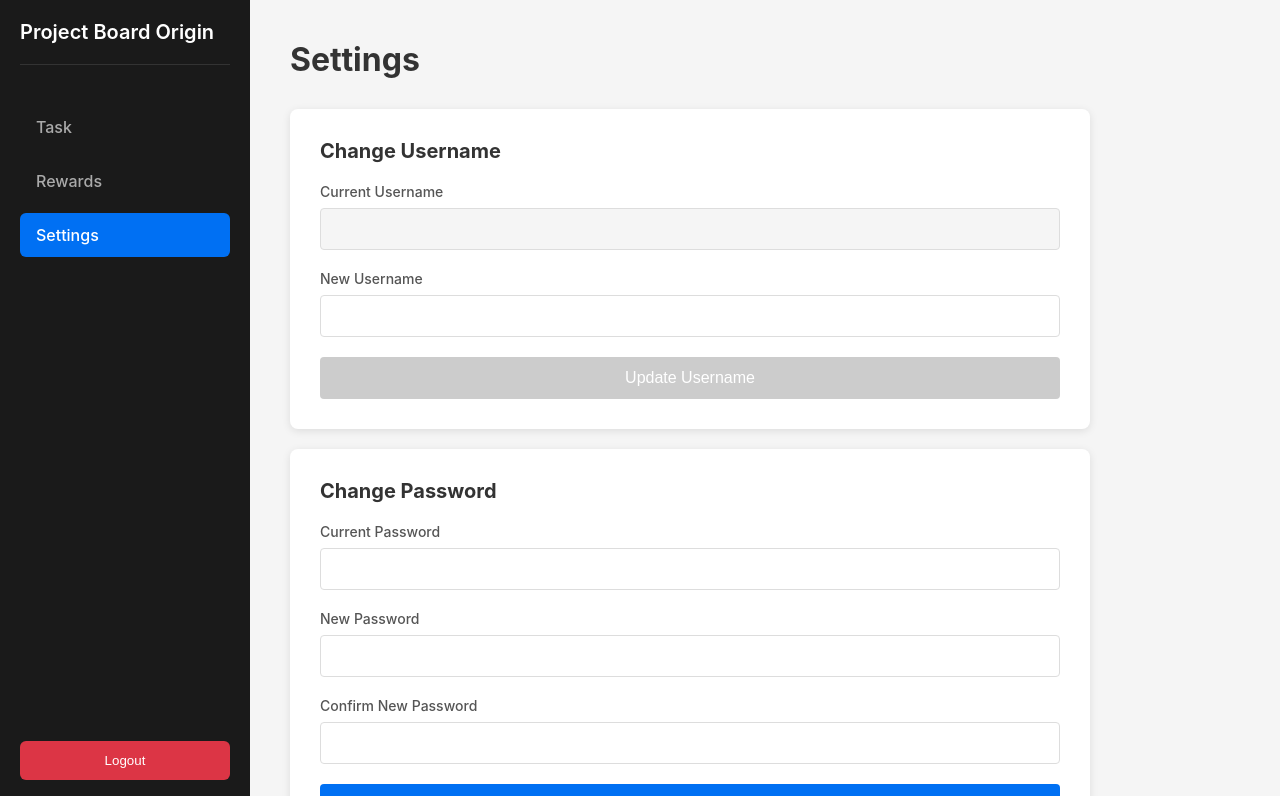
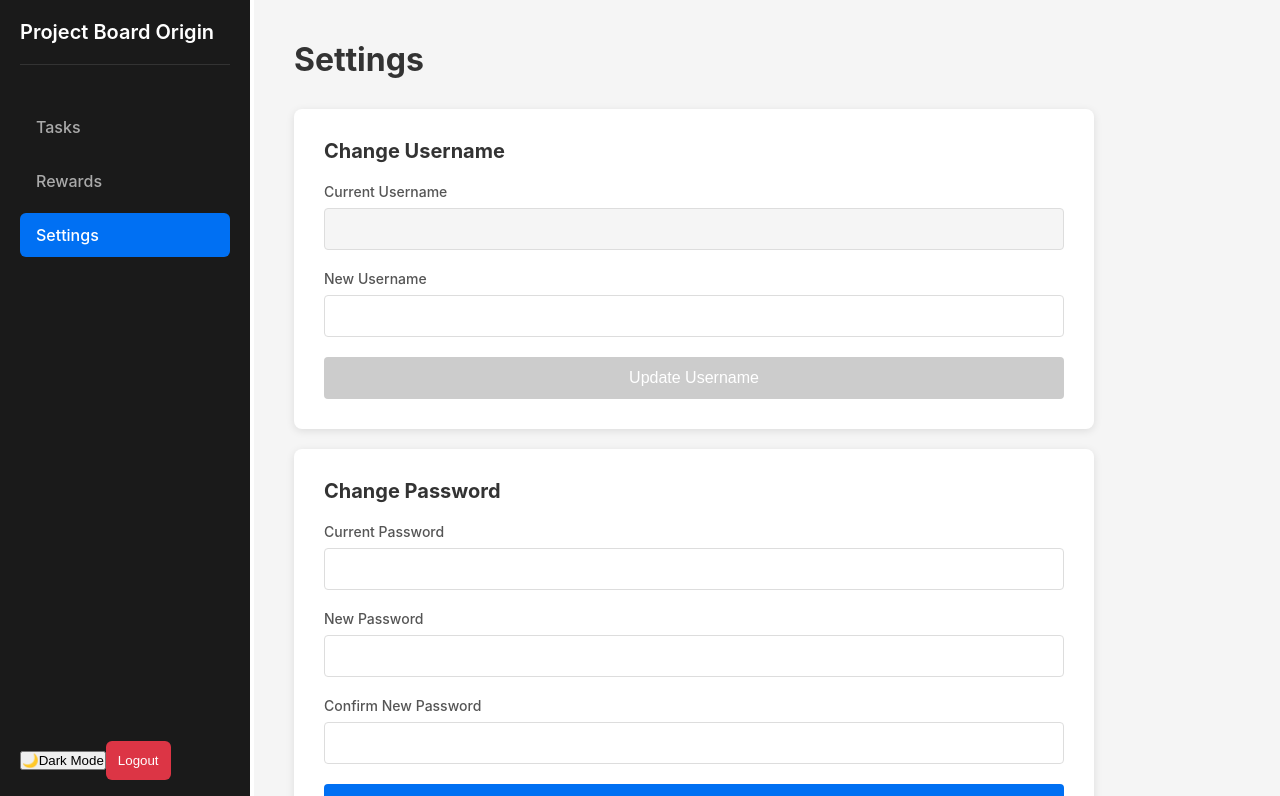
Before and after one commit to iiivannn/Project-Board, a Next.js app: page /dashboard/settings in a window 1280 px wide. Shown: the top 796 px of the page. Built offline with nearby package versions, Linux system fonts and the light colour scheme; no server answers; the database is empty; sample sign-in values are in the browser's storage.

Commit message:
ProjectBoard: Removed theme switcher in settings page and added it to navigation

```diff
--- a/src/app/(styles)/_navigation.scss
+++ b/src/app/(styles)/_navigation.scss
@@ -1,28 +1,124 @@
+// Mobile-First Navigation Styles
+
 .dashboard-layout {
   display: flex;
+  background-color: var(--bg-secondary);
   min-height: 100vh;
 }
 
+// Hamburger Button (Mobile Only)
+.hamburger {
+  position: fixed;
+  top: 20px;
+  left: 20px;
+  z-index: 1100;
+  width: 40px;
+  height: 40px;
+  background-color: var(--nav-bg);
+  border: none;
+  border-radius: 6px;
+  cursor: pointer;
+  display: flex;
+  flex-direction: column;
+  justify-content: center;
+  align-items: center;
+  gap: 6px;
+  padding: 8px;
+  transition: all 0.3s;
+
+  span {
+    display: block;
+    width: 24px;
+    height: 2px;
+    background-color: var(--nav-text);
+    transition: all 0.3s;
+    border-radius: 2px;
+  }
+
+  &.open {
+    span:nth-child(1) {
+      transform: rotate(50deg) translate(6px, 4px);
+    }
+
+    span:nth-child(2) {
+      opacity: 0;
+    }
+
+    span:nth-child(3) {
+      transform: rotate(-50deg) translate(7px, -6px);
+    }
+  }
+
+  // Hide on desktop
+  @media (min-width: 1024px) {
+    display: none;
+  }
+}
+
+// Overlay (Mobile Only)
+.nav-overlay {
+  position: fixed;
+  top: 0;
+  left: 0;
+  right: 0;
+  bottom: 0;
+  background-color: rgba(0, 0, 0, 0.5);
+  z-index: 999;
+
+  @media (min-width: 1024px) {
+    display: none;
+  }
+}
+
+// Navigation Sidebar
 .navigation {
-  width: 250px;
-  background-color: #1a1a1a;
-  color: white;
+  position: fixed;
+  top: 0;
+  left: -280px; // Hidden by default on mobile
+  width: 280px;
+  height: 100vh;
+  background-color: var(--nav-bg);
+  color: var(--nav-text);
   padding: 20px;
   display: flex;
   flex-direction: column;
+  border-right: 1px solid var(--nav-border);
+  z-index: 1000;
+  transition: left 0.3s ease;
+  overflow-y: auto;
+
+  // Slide in when open (Mobile)
+  &.open {
+    left: 0;
+  }
+
+  // Desktop - Always visible
+  @media (min-width: 1024px) {
+    left: 0;
     position: fixed;
-  height: 100vh;
-  left: 0;
-  top: 0;
+  }
 
   .navigation-header {
+    display: flex;
+    justify-content: space-between;
+    align-items: center;
     margin-bottom: 40px;
     padding-bottom: 20px;
-    border-bottom: 1px solid #333;
+    border-bottom: 1px solid var(--nav-border);
 
     h2 {
-      font-size: 20px;
+      font-size: 18px;
       font-weight: 600;
+      color: var(--nav-text);
+      margin: 0;
+      width: 100%;
+      text-align: center;
+      transform: translate(20px, 6px);
+
+      @media (min-width: 1024px) {
+        text-align: left;
+        transform: unset;
+      }
     }
   }
 
@@ -36,26 +132,62 @@
       padding: 12px 16px;
       border-radius: 6px;
       text-decoration: none;
-      color: #aaa;
+      color: var(--nav-text-inactive);
       transition: all 0.3s;
       font-weight: 500;
 
       &:hover {
-        background-color: #2a2a2a;
-        color: white;
+        background-color: var(--nav-hover);
+        color: var(--nav-text);
       }
 
       &.active {
-        background-color: #0070f3;
-        color: white;
+        background-color: var(--nav-active);
+        color: var(--nav-text);
       }
     }
   }
 
+  .navigation-footer {
+    display: flex;
+    flex-direction: column;
+    gap: 10px;
+    padding-top: 20px;
+    border-top: 1px solid var(--nav-border);
+
+    .theme-toggle {
+      width: 100%;
+      padding: 12px 16px;
+      background-color: var(--nav-hover);
+      color: var(--nav-text);
+      border: none;
+      border-radius: 6px;
+      cursor: pointer;
+      font-weight: 500;
+      transition: all 0.3s;
+      display: flex;
+      align-items: center;
+      gap: 10px;
+      justify-content: center;
+
+      .theme-icon {
+        font-size: 18px;
+      }
+
+      .theme-text {
+        font-size: 14px;
+      }
+
+      &:hover {
+        background-color: var(--btn-secondary-hover);
+      }
+    }
+
     .logout-button {
+      width: 100%;
       padding: 12px;
-    background-color: #dc3545;
-    color: white;
+      background-color: var(--btn-danger-bg);
+      color: var(--btn-danger-text);
       border: none;
       border-radius: 6px;
       cursor: pointer;
@@ -63,15 +195,22 @@
       transition: background-color 0.3s;
 
       &:hover {
-      background-color: #c82333;
+        background-color: var(--btn-danger-hover);
+      }
     }
   }
 }
 
+// Dashboard Content
 .dashboard-content {
-  margin-left: 250px;
   flex: 1;
+  padding: 80px 20px 20px; // Extra top padding for hamburger on mobile
+  background-color: var(--bg-secondary);
+  min-height: 100vh;
+
+  // Desktop - Add left margin for sidebar
+  @media (min-width: 1024px) {
+    margin-left: 280px;
     padding: 40px;
-  background-color: #f5f5f5;
-  min-height: 100vh;
   }
+}
--- /dev/null
+++ b/src/app/(styles)/_variables.scss
@@ -0,0 +1,166 @@
+// Light Theme Variables
+:root,
+[data-theme="light"] {
+  // Background colors
+  --bg-primary: #ffffff;
+  --bg-secondary: #f5f5f5;
+  --bg-tertiary: #fafafa;
+  --bg-hover: #f0f0f0;
+
+  // Text colors
+  --text-primary: #333333;
+  --text-secondary: #666666;
+  --text-disabled: #999999;
+
+  // Border colors
+  --border-primary: #e0e0e0;
+  --border-secondary: #ddd;
+  --border-focus: #0070f3;
+
+  // Component colors
+  --card-bg: #ffffff;
+  --card-shadow: rgba(0, 0, 0, 0.1);
+  --modal-overlay: rgba(0, 0, 0, 0.5);
+
+  // Navigation
+  --nav-bg: #1a1a1a;
+  --nav-text: #ffffff;
+  --nav-text-inactive: #aaaaaa;
+  --nav-hover: #2a2a2a;
+  --nav-active: #0070f3;
+  --nav-border: #333333;
+
+  // Status colors
+  --success-bg: #e8f5e9;
+  --success-text: #2e7d32;
+  --success-border: #66bb6a;
+
+  --error-bg: #ffebee;
+  --error-text: #d32f2f;
+  --error-border: #ef5350;
+
+  --warning-bg: #fff3e0;
+  --warning-text: #e65100;
+  --warning-border: #ffb74d;
+
+  --info-bg: #e3f2fd;
+  --info-text: #1976d2;
+  --info-border: #64b5f6;
+
+  // Button colors
+  --btn-primary-bg: #0070f3;
+  --btn-primary-hover: #0051cc;
+  --btn-primary-text: #ffffff;
+
+  --btn-secondary-bg: #f0f0f0;
+  --btn-secondary-hover: #4a4a4a;
+  --btn-secondary-text: #333333;
+
+  --btn-danger-bg: #dc3545;
+  --btn-danger-hover: #c82333;
+  --btn-danger-text: #ffffff;
+
+  --btn-disabled-bg: #cccccc;
+  --btn-disabled-text: #666666;
+
+  // Project card states
+  --card-complete-border: #4caf50;
+  --card-complete-bg: #f1f8f4;
+  --card-obsolete-opacity: 0.6;
+
+  // Reward badge
+  --reward-bg: #e8f5e9;
+  --reward-text: #2e7d32;
+
+  // Scrollbar
+  --scrollbar-track: #f1f1f1;
+  --scrollbar-thumb: #888888;
+  --scrollbar-thumb-hover: #555555;
+}
+
+// Dark Theme Variables
+[data-theme="dark"] {
+  // Background colors
+  --bg-primary: #1a1a1a;
+  --bg-secondary: #242424;
+  --bg-tertiary: #2a2a2a;
+  --bg-hover: #333333;
+
+  // Text colors
+  --text-primary: #e0e0e0;
+  --text-secondary: #b0b0b0;
+  --text-disabled: #666666;
+
+  // Border colors
+  --border-primary: #3a3a3a;
+  --border-secondary: #444444;
+  --border-focus: #4a9eff;
+
+  // Component colors
+  --card-bg: #242424;
+  --card-shadow: rgba(0, 0, 0, 0.3);
+  --modal-overlay: rgba(0, 0, 0, 0.7);
+
+  // Navigation (stays mostly the same but slightly adjusted)
+  --nav-bg: #0d0d0d;
+  --nav-text: #ffffff;
+  --nav-text-inactive: #888888;
+  --nav-hover: #1a1a1a;
+  --nav-active: #4a9eff;
+  --nav-border: #2a2a2a;
+
+  // Status colors (darker backgrounds, brighter text)
+  --success-bg: #1b5e20;
+  --success-text: #a5d6a7;
+  --success-border: #2e7d32;
+
+  --error-bg: #b71c1c;
+  --error-text: #ef9a9a;
+  --error-border: #c62828;
+
+  --warning-bg: #e65100;
+  --warning-text: #ffcc80;
+  --warning-border: #ef6c00;
+
+  --info-bg: #01579b;
+  --info-text: #81d4fa;
+  --info-border: #0277bd;
+
+  // Button colors
+  --btn-primary-bg: #4a9eff;
+  --btn-primary-hover: #357abd;
+  --btn-primary-text: #ffffff;
+
+  --btn-secondary-bg: #3a3a3a;
+  --btn-secondary-hover: #4a4a4a;
+  --btn-secondary-text: #e0e0e0;
+
+  --btn-danger-bg: #d32f2f;
+  --btn-danger-hover: #b71c1c;
+  --btn-danger-text: #ffffff;
+
+  --btn-disabled-bg: #2a2a2a;
+  --btn-disabled-text: #666666;
+
+  // Project card states
+  --card-complete-border: #66bb6a;
+  --card-complete-bg: #1b5e20;
+  --card-obsolete-opacity: 0.4;
+
+  // Reward badge
+  --reward-bg: #1b5e20;
+  --reward-text: #a5d6a7;
+
+  // Scrollbar
+  --scrollbar-track: #2a2a2a;
+  --scrollbar-thumb: #4a4a4a;
+  --scrollbar-thumb-hover: #666666;
+}
+
+// Transition for smooth theme switching
+* {
+  transition:
+    background-color 0.3s ease,
+    color 0.3s ease,
+    border-color 0.3s ease;
+}
--- a/src/components/Navigation.tsx
+++ b/src/components/Navigation.tsx
@@ -1,19 +1,74 @@
 "use client";
 
+import { useState, useEffect } from "react";
+import Link from "next/link";
+import { usePathname } from "next/navigation";
 import { signOut } from "next-auth/react";
-import { usePathname } from "next/navigation";
-import Link from "next/link";
 
 export default function Navigation() {
   const pathname = usePathname();
+  const [isOpen, setIsOpen] = useState(false);
+  const [theme, setTheme] = useState("dark");
+
+  useEffect(() => {
+    async function fetchTheme() {
+      try {
+        const res = await fetch("/api/user/theme");
+        const data = await res.json();
+        setTheme(data.theme);
+        document.body.setAttribute("data-theme", data.theme);
+      } catch (error) {
+        console.error("Error fetching theme:", error);
+      }
+    }
+
+    fetchTheme();
+  }, []);
+
+  const handleToggleTheme = async () => {
+    try {
+      const res = await fetch("/api/user/theme", {
+        method: "PATCH",
+      });
+
+      const data = await res.json();
+
+      if (res.ok) {
+        setTheme(data.theme);
+        document.body.setAttribute("data-theme", data.theme);
+      }
+    } catch (error) {
+      console.error("Error toggling theme:", error);
+    }
+  };
 
   const handleLogout = async () => {
     await signOut({ redirect: false });
     window.location.href = "/login";
   };
 
+  const closeMenu = () => {
+    setIsOpen(false);
+  };
+
   return (
-    <nav className="navigation">
+    <>
+      {/* Hamburger Button - Mobile Only */}
+      <button
+        className={`hamburger ${isOpen ? "open" : ""}`}
+        onClick={() => setIsOpen(!isOpen)}
+        aria-label="Toggle menu"
+      >
+        <span></span>
+        <span></span>
+        <span></span>
+      </button>
+
+      {/* Overlay - Mobile Only */}
+      {isOpen && <div className="nav-overlay" onClick={closeMenu}></div>}
+
+      {/* Navigation */}
+      <nav className={`navigation ${isOpen ? "open" : ""}`}>
         <div className="navigation-header">
           <h2>Project Board Origin</h2>
         </div>
@@ -22,26 +77,47 @@ export default function Navigation() {
           <Link
             href="/dashboard/tasks"
             className={pathname === "/dashboard/tasks" ? "tab active" : "tab"}
+            onClick={closeMenu}
           >
-          Task
+            Tasks
           </Link>
           <Link
             href="/dashboard/rewards"
             className={pathname === "/dashboard/rewards" ? "tab active" : "tab"}
+            onClick={closeMenu}
           >
             Rewards
           </Link>
           <Link
             href="/dashboard/settings"
-          className={pathname === "/dashboard/settings" ? "tab active" : "tab"}
+            className={
+              pathname === "/dashboard/settings" ? "tab active" : "tab"
+            }
+            onClick={closeMenu}
           >
             Settings
           </Link>
         </div>
 
+        <div className="navigation-footer">
+          {/* Theme Toggle */}
+          <button
+            className="theme-toggle"
+            onClick={handleToggleTheme}
+            aria-label="Toggle theme"
+          >
+            <span className="theme-icon">{theme === "dark" ? "☀️" : "🌙"}</span>
+            <span className="theme-text">
+              {theme === "dark" ? "Light Mode" : "Dark Mode"}
+            </span>
+          </button>
+
+          {/* Logout Button */}
           <button onClick={handleLogout} className="logout-button">
             Logout
           </button>
+        </div>
       </nav>
+    </>
   );
 }
```
Also changed, not shown: src/app/dashboard/settings/page.tsx (+1 -46 lines). Lines whose indentation alone changed are shown as unchanged.
